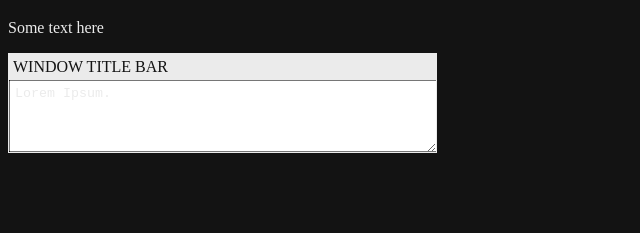
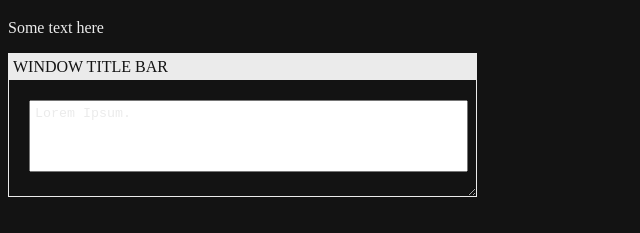
Before and after one commit to shafingazi/test-page, a plain HTML site: page index.html in a window 1280 px wide. Shown: the part 61-294 px from the top of the page, without its empty margins (0-640 px from the left). Drawn offline with Linux system fonts and the light colour scheme.

Commit message:
Update index.html

```diff
--- a/index.html
+++ b/index.html
@@ -10,7 +10,9 @@
 
   <div id="mydiv">
     <div id="mydivheader">WINDOW TITLE BAR</div>
-    <textarea id="inputtextarea" name="inputtextarea" rows="4" cols="50">Lorem Ipsum.</textarea>
+    <div style="box-sizing: border-box; height: 100%; width: 100%; padding: 20px">
+      <textarea id="inputtextarea" name="inputtextarea" rows="4" cols="50">Lorem Ipsum.</textarea>
+    </div>
   </div>
 
   <script src="js/script.js"></script>
```
